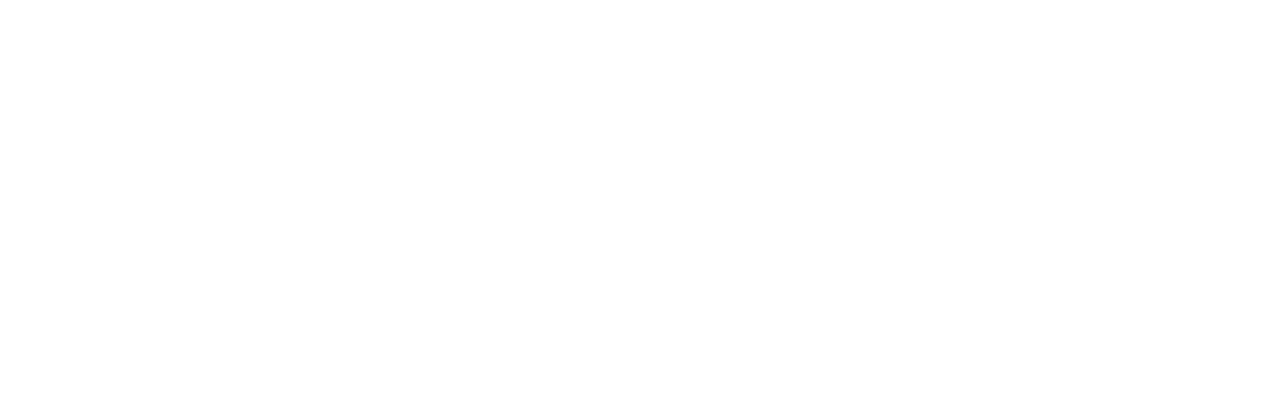
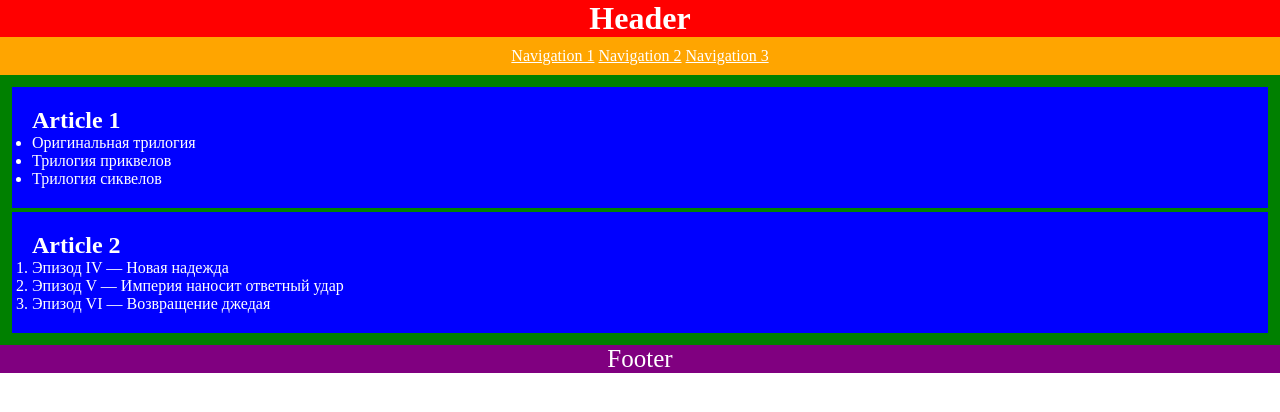
Before and after one commit to js-tasks-ru/htmlcss-20211125_viki, a website: page 02-dz0/01-semantic-mockup/solution.html in a window 1280 px wide. Drawn offline with Linux system fonts and the light colour scheme.

Commit message:
add solution for 2nd homework

```diff
--- /dev/null
+++ b/02-dz0/01-semantic-mockup/css/style.css
@@ -0,0 +1,38 @@
+* {
+  margin: 0;
+  padding: 0;
+  box-sizing: border-box;
+}
+
+header {
+  background-color: red;
+  color: white;
+  text-align: center;
+}
+
+nav {
+  background-color: orange;
+  padding: 10px;
+}
+
+a {
+  color: white;
+}
+
+main {
+  border: 10px solid green;
+  background-color: blue;
+}
+
+article {
+  border: 2px solid green;
+  color: white;
+  padding: 20px;
+}
+
+footer {
+  background-color: purple;
+  text-align: center;
+  color: white;
+  font-size: 25px;
+}
--- a/02-dz0/01-semantic-mockup/solution.html
+++ b/02-dz0/01-semantic-mockup/solution.html
@@ -1,4 +1,45 @@
 <!DOCTYPE html>
-<html lang="ru">
-    <!-- Ваше решение -->
+<html lang="en">
+<head>
+    <meta charset="UTF-8">
+    <meta http-equiv="X-UA-Compatible" content="IE=edge">
+    <meta name="viewport" content="width=device-width, initial-scale=1.0">
+    <title>Second homework</title>
+    <link rel="stylesheet" href="./css/style.css">
+</head>
+<body>
+    <header>
+        <h1>Header</h1>
+
+        <nav>
+            <a href="#">Navigation 1</a>
+            <a href="#">Navigation 2</a>
+            <a href="#">Navigation 3</a>
+        </nav>
+    </header>
+
+    <main>
+        <article>
+            <h2>Article 1</h2>
+            <ul>
+                <li>Оригинальная трилогия</li>
+                <li>Трилогия приквелов</li>
+                <li>Трилогия сиквелов</li>
+            </ul>
+        </article>
+
+        <article>
+            <h2>Article 2</h2>
+            <ol>
+                <li>Эпизод IV — Новая надежда</li>
+                <li>Эпизод V — Империя наносит ответный удар</li>
+                <li>Эпизод VI — Возвращение джедая</li>
+            </ol>
+        </article>
+    </main>
+
+    <footer>
+        Footer
+    </footer>
+</body>
 </html>
```
